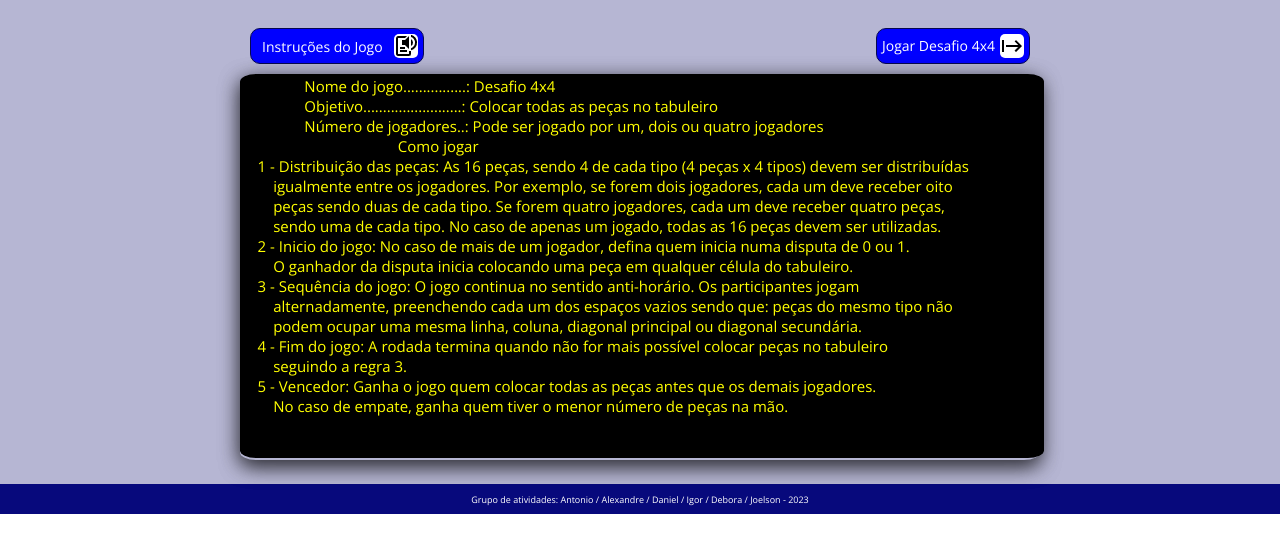
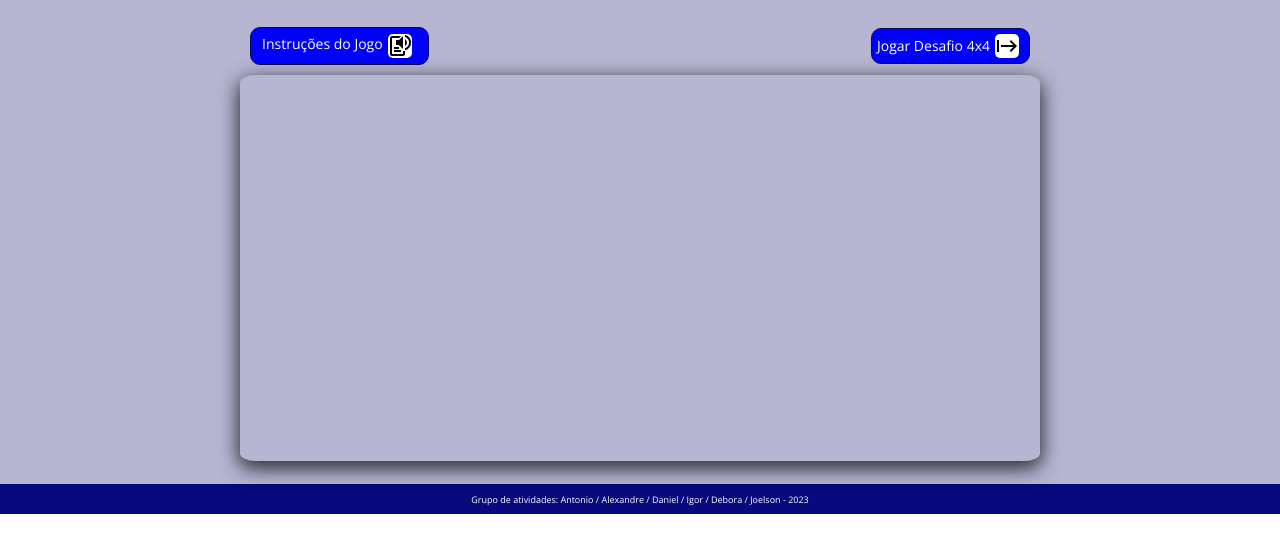
Before and after one commit to arjios/JogoLogica, a plain HTML site: page index.html in a window 1280 px wide. Shown: the part 71-624 px from the top of the page. Drawn offline with nearby package versions, Linux system fonts and the light colour scheme.

Commit message:
Visible-Hidde Instructions Panel

```diff
--- a/index.html
+++ b/index.html
@@ -34,22 +34,24 @@
     </header>
     <main class="main">
         <section class="main_section">
-
             <section_buttons class="card_main">
                 <div class="card_buttons">
                     <div class="button_instruction">
-                        <button class="button_submit" id="btn">Instruções do Jogo</button>
+                        <button class="button_submit" type="submit" id="btn">Instruções do Jogo
                         <img class="icon_speak" src="assets/images/text_to_speech.png" alt="Converter Texto em Audio">
+                        </button>
                     </div>
                     <div class="button_game">
-                        <a href="jogo.html" class="button_link">Jogar Desafio 4x4</a>
+                        <a href="jogo.html" class="button_link">Jogar Desafio 4x4
                         <img class="icon_start" src="assets/images/start_game.png" alt="Iniciar Jogo">
+                        </a>
                     </div>
                 </div>
             </section_buttons>
 
             <section_card class="card_text">
                 <textarea class="text_area" name="roles" id="ta" wrap="hard" readonly>
+
                 Nome do jogo................: Desafio 4x4
                 Objetivo.........................: Colocar todas as peças no tabuleiro
                 Número de jogadores..: Pode ser jogado por um, dois ou quatro jogadores
--- a/script/index.js
+++ b/script/index.js
@@ -1,5 +1,9 @@
 
 let buttonvoice = document.getElementById("btn")
+
+let textarea = document.getElementById("ta")
+
+textarea.style.visibility = 'hidden'
 
 let instruction = "Bem vindo ao Desafio 4 por 4. O jogo tem como objetivo colocar todas as peças no tabuleiro. e pode ser jogado por um, dois ou quatro jogadores."
 
@@ -16,6 +20,7 @@ let regra04 = "4 - Fim do jogo: A rodada termina quando não for mais possível
 let regra05 = "5 - Vencedor: Ganha o jogo quem colocar todas as peças antes que os demais jogadores. No caso de empate, ganha quem tiver o menor número de peças na mão."
 
 buttonvoice.addEventListener("click", () => {
+    textarea.style.visibility = 'visible'
     let ut = new SpeechSynthesisUtterance(instruction)
     window.speechSynthesis.speak(ut)
     ut = new SpeechSynthesisUtterance(comojogar)
--- a/styles.css
+++ b/styles.css
@@ -132,6 +132,8 @@
     border-radius: 10px;
     border: none;
     color: #fff;
+    cursor: pointer;
+    display: flex;
     font-size: 14px;
     margin-right: 5px;
 }
@@ -141,28 +143,52 @@
 }
 
 .button_link {
+    align-items: center;
     border: 1px solid;
     border-color: #080950;
     border-radius: 10px;
     border: none;
+    display: flex;
     color: #fff;
     font-size: 14px;
+    justify-content: space-around;
     margin-right: 5px;
     text-decoration: none;
 }
 
-
 .button_link:hover {
     box-shadow: 0 6px 20px 0 rgba(0, 0, 0, 0.5), 0 6px 20px 0 rgba(0, 0, 0, 0.5);
+    cursor: pointer;
 }
 
-.icon_speak, .icon_start {
+.icon_speak {
     background-color: #fff;
     border: 1px solid;
     border-color: #080950;
     border-radius: 5px;
     border: none;
     color: #fff;
+    margin-left: 5px;
+}
+
+.icon_start {
+    background-color: #fff;
+    border: 1px solid;
+    border-color: #080950;
+    border-radius: 5px;
+    border: none;
+    color: #fff;
+    margin-left: 5px;
+}
+
+.icon_speak:hover {
+    color: blue;
+    cursor: pointer;
+}
+
+.icon_start:hover {
+    color: blue;
+    cursor: pointer;
 }
 
 .card_text {
```
Also changed, not shown: jogo.css (+7 -1 lines), jogo.html (+3 -1 lines), assets/images/go_back.png (added).
